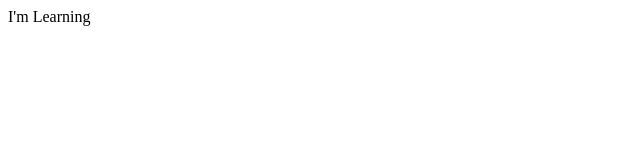
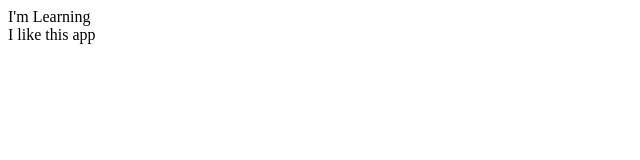
Before and after one commit to yousri2/Hello-World, a plain HTML site: page index.html in a window 1280 px wide. Shown: the full height of the page, 0-640 px from the left. Drawn offline with Linux system fonts and the light colour scheme.

Commit message:
Update index.html

```diff
--- a/index.html
+++ b/index.html
@@ -6,6 +6,7 @@
         <title></title>
     </head>
     <body>
-        I'm Learning
+        I'm Learning <br>
+        I like this app
     </body>
 </html>
```
